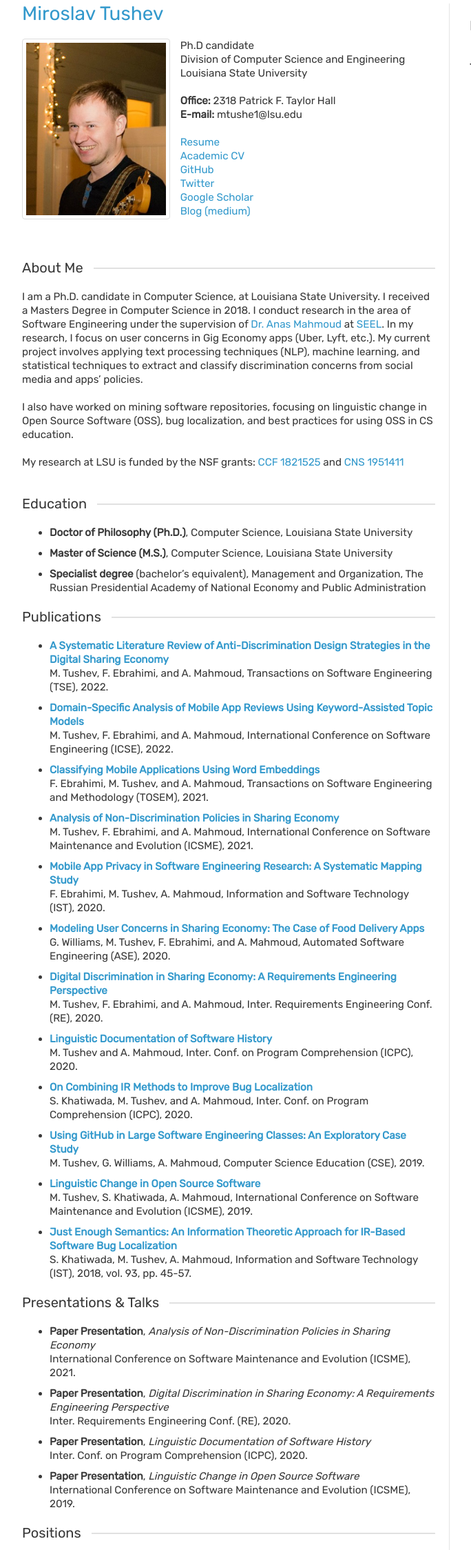
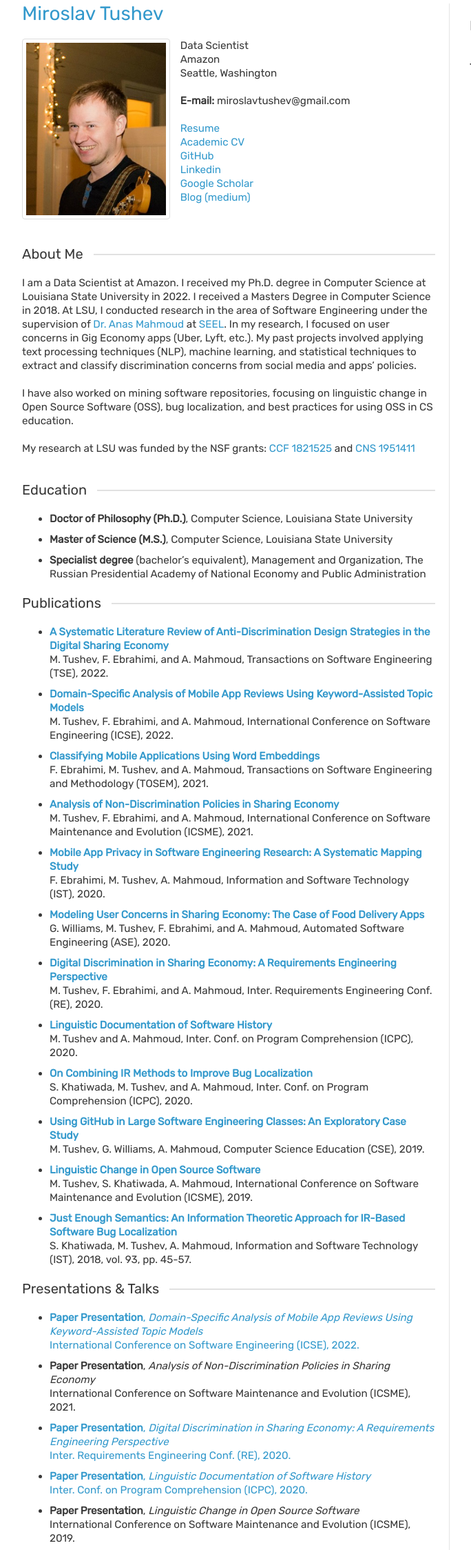
Before and after one commit to miroslavtushev/miroslavtushev.github.io, a plain HTML site: page index.html in a window 1280 px wide. Shown: the part 13-2260 px from the top of the page at 69% size, without its empty margins (83-767 px from the left). Drawn offline with Linux system fonts and the light colour scheme; a script that the page names is missing.

Commit message:
update info

```diff
--- a/index.html
+++ b/index.html
@@ -30,16 +30,15 @@
         <h1><a href="index.html">Miroslav Tushev</a></h1>
         <img style="float: left; margin-right:15px; border: 1px solid #ddd; border-radius: 4px; padding: 5px;" src="miroslav.jpg" alt="Miroslav Tushev" height="250">
         <p>
-          Ph.D candidate<br>
-          Division of Computer Science and Engineering<br>
-          Louisiana State University<br><br>
+          Data Scientist<br>
+          Amazon<br>
+          Seattle, Washington<br><br>
 
-          <b>Office:</b> 2318 Patrick F. Taylor Hall<br>
-          <b>E-mail:</b> mtushe1@lsu.edu<br><br>
+          <b>E-mail:</b> miroslavtushev@gmail.com<br><br>
           <a target="_blank" href="Resume.pdf">Resume</a><br>
           <a target="_blank" href="Academic_CV.pdf">Academic CV</a><br>
           <a target="_blank" href="https://github.com/miroslavtushev">GitHub</a><br>
-          <a target="_blank" href="https://twitter.com/MiroslavTushev">Twitter</a><br>
+          <a target="_blank" href="https://www.linkedin.com/in/miroslav-tushev/">Linkedin</a><br>
           <a target="_blank" href="https://scholar.google.com/citations?user=xZLnROYAAAAJ&hl=en">Google Scholar</a><br>
            <a target="_blank" href="https://miroslavtushev.medium.com">Blog (medium)</a><br>
           <br>
@@ -47,10 +46,10 @@
         </p>
         <h2 class="line-title"><span>About Me</span><hr /></h2>
 
-        <p>I am a Ph.D. candidate in Computer Science, at Louisiana State University. I received a Masters Degree in Computer Science in 2018. I conduct research in the area of Software Engineering under the supervision of <a target="_blank" href="http://csc.lsu.edu/~mahmoud/">Dr. Anas Mahmoud</a> at <a target="_blank" href="http://seel.cse.lsu.edu/">SEEL</a>. In my research, I focus on user concerns in Gig Economy apps (Uber, Lyft, etc.). My current project involves applying text processing techniques (NLP), machine learning, and statistical techniques to extract and classify discrimination concerns from social media and apps’ policies.</p>
-        <p>I also have worked on mining software repositories, focusing on linguistic change in Open Source Software (OSS), bug localization, and best practices for using OSS in CS education.</p>
+        <p>I am a Data Scientist at Amazon. I received my Ph.D. degree in Computer Science at Louisiana State University in 2022. I received a Masters Degree in Computer Science in 2018. At LSU, I conducted research in the area of Software Engineering under the supervision of <a target="_blank" href="http://csc.lsu.edu/~mahmoud/">Dr. Anas Mahmoud</a> at <a target="_blank" href="http://seel.cse.lsu.edu/">SEEL</a>. In my research, I focused on user concerns in Gig Economy apps (Uber, Lyft, etc.). My past projects involved applying text processing techniques (NLP), machine learning, and statistical techniques to extract and classify discrimination concerns from social media and apps’ policies.</p>
+        <p>I have also worked on mining software repositories, focusing on linguistic change in Open Source Software (OSS), bug localization, and best practices for using OSS in CS education.</p>
 
-        <p>My research at LSU is funded by the NSF grants: <a href="https://www.nsf.gov/awardsearch/showAward?AWD_ID=1821525">CCF 1821525</a> and <a href="https://www.research.gov/research-portal/appmanager/base/desktop;jsessionid=SKdTfQhV2G39TLL3znhFhrP2W2Mn6pzfdN2wWT6vWLy2tHmn2HSD!264068753!-1593037060?_nfpb=true&_windowLabel=rsrRecentAwards_2&wsrp-urlType=blockingAction&wsrp-url=&wsrp-requiresRewrite=&wsrp-navigationalState=eJyLL07OL0i1Tc-JT0rMUYNQtgBZ6Af8&wsrp-interactionState=wlprsrRecentAwards_2_action%3DviewRsrDetail%26wlprsrRecentAwards_2_fedAwrdId%3D1951411&wsrp-mode=wsrp%3Aview&wsrp-windowState="> CNS 1951411</a></p><br>
+        <p>My research at LSU was funded by the NSF grants: <a href="https://www.nsf.gov/awardsearch/showAward?AWD_ID=1821525">CCF 1821525</a> and <a href="https://www.research.gov/research-portal/appmanager/base/desktop;jsessionid=SKdTfQhV2G39TLL3znhFhrP2W2Mn6pzfdN2wWT6vWLy2tHmn2HSD!264068753!-1593037060?_nfpb=true&_windowLabel=rsrRecentAwards_2&wsrp-urlType=blockingAction&wsrp-url=&wsrp-requiresRewrite=&wsrp-navigationalState=eJyLL07OL0i1Tc-JT0rMUYNQtgBZ6Af8&wsrp-interactionState=wlprsrRecentAwards_2_action%3DviewRsrDetail%26wlprsrRecentAwards_2_fedAwrdId%3D1951411&wsrp-mode=wsrp%3Aview&wsrp-windowState="> CNS 1951411</a></p><br>
 
         <h2 class="line-title"><span>Education</span><hr /></h2>
         <ul>
@@ -89,12 +88,14 @@
 
         <h2 class="line-title"><span>Presentations & Talks</span><hr /></h2>
         <ul>
+        <li><a target="_blank" href="https://youtu.be/mu_YLZnaWnQ"><b>Paper Presentation</b>, <i>Domain-Specific Analysis of Mobile App Reviews Using Keyword-Assisted Topic Models</i><br>
+        International Conference on Software Engineering (ICSE), 2022.</a></li>
           <li><b>Paper Presentation</b>, <i>Analysis of Non-Discrimination Policies in Sharing Economy</i><br>
-        International Conference on Software Maintenance and Evolution (ICSME), 2021.
-          <li><b>Paper Presentation</b>, <i>Digital Discrimination in Sharing Economy: A Requirements Engineering Perspective</i><br>
-           Inter. Requirements Engineering Conf. (RE), 2020.</li>
-          <li><b>Paper Presentation</b>, <i>Linguistic Documentation of Software History</i></b><br>
-            Inter. Conf. on Program Comprehension (ICPC), 2020.</li>
+        International Conference on Software Maintenance and Evolution (ICSME), 2021.</li>
+          <li><a target="_blank" href="https://www.youtube.com/watch?v=2OVhFewCu94"><b>Paper Presentation</b>, <i>Digital Discrimination in Sharing Economy: A Requirements Engineering Perspective</i><br>
+           Inter. Requirements Engineering Conf. (RE), 2020.</a></li>
+          <li><a target="_blank" href="https://www.youtube.com/watch?v=a7Rz7go5OeM"><b>Paper Presentation</b>, <i>Linguistic Documentation of Software History</i></b><br>
+            Inter. Conf. on Program Comprehension (ICPC), 2020.</a></li>
           <li><b>Paper Presentation</b>, <i>Linguistic Change in Open Source Software</i></b><br>
         International Conference on Software Maintenance and Evolution (ICSME), 2019.</li>
         </ul>
```
